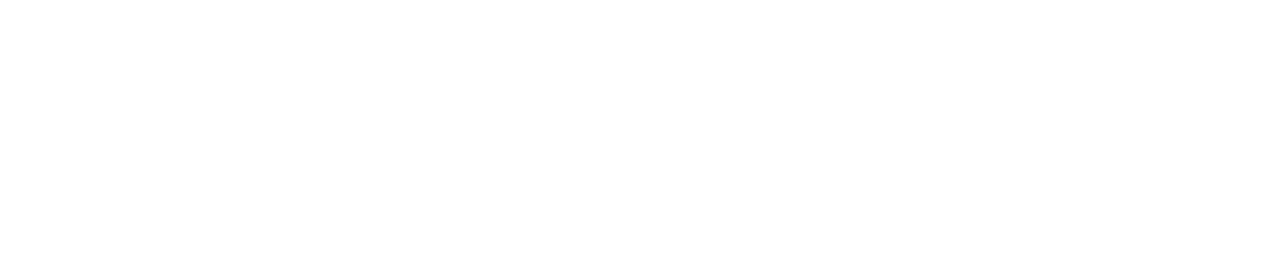
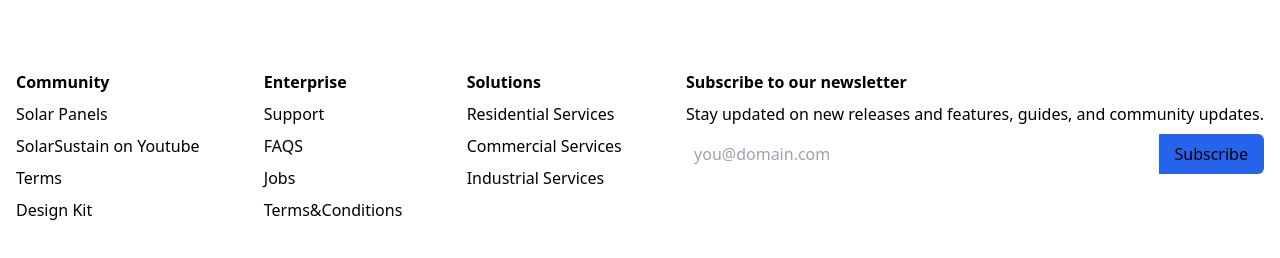
Before and after one commit to gerardojgarcia/solar_sustain_2, a Nuxt app: page / in a window 1280 px wide. Shown: the part 7602-7860 px from the top of the page. Before the commit the page ends 7608 px from the top, so only its background shows below. Built offline with nearby package versions, Linux system fonts and the light colour scheme.

Commit message:
footer section completed

```diff
--- /dev/null
+++ b/components/TheFooter.vue
@@ -0,0 +1,46 @@
+<script setup>
+
+</script>
+<template>
+    <footer id="footer dark:bg-black dark:text-white py-16">
+        <div class=" mx-auto py-16 px-4 flex justify-between dark:bg-black">
+      <!-- Community Column -->
+      <div class="flex flex-col space-y-2">
+        <span class="font-semibold">Community</span>
+        <a href="#" class="hover:underline">Solar Panels</a>
+        <a href="#" class="hover:underline">SolarSustain on Youtube</a>
+        <a href="#" class="hover:underline">Terms</a>
+        <a href="#" class="hover:underline">Design Kit</a>
+      </div>
+
+      <!-- Enterprise Column -->
+      <div class="flex flex-col space-y-2">
+        <span class="font-semibold">Enterprise</span>
+        <a href="#" class="hover:underline">Support</a>
+        <a href="#" class="hover:underline">FAQS</a>
+        <a href="#" class="hover:underline">Jobs</a>
+        <a href="#" class="hover:underline">Terms&Conditions</a>
+      </div>
+
+      <!-- Solutions Column -->
+      <div class="flex flex-col space-y-2">
+        <span class="font-semibold">Solutions</span>
+        <a href="#" class="hover:underline">Residential Services</a>
+        <a href="#" class="hover:underline">Commercial Services</a>
+        <a href="#" class="hover:underline">Industrial Services</a>
+
+      </div>
+
+      <!-- Newsletter Column -->
+      <div class="flex flex-col space-y-2">
+        <span class="font-semibold">Subscribe to our newsletter</span>
+        <p>Stay updated on new releases and features, guides, and community updates.</p>
+        <form class="flex mt-2">
+            <input type="email" placeholder="you@domain.com" class="p-2 rounded-l-md focus:outline-none focus:ring-2 focus:ring-blue-300 flex-grow"/>
+          <button class="bg-blue-600 px-4 py-2 rounded-r-md hover:bg-blue-700">Subscribe</button>
+        </form>
+      </div>
+    </div>
+
+    </footer>
+</template>
--- a/pages/index.vue
+++ b/pages/index.vue
@@ -12,5 +12,6 @@
         <ThePriceCards/>
         <AppBanner/>
         <TheTestimonials/>
+        <TheFooter/>
     </div>
 </template>
```
